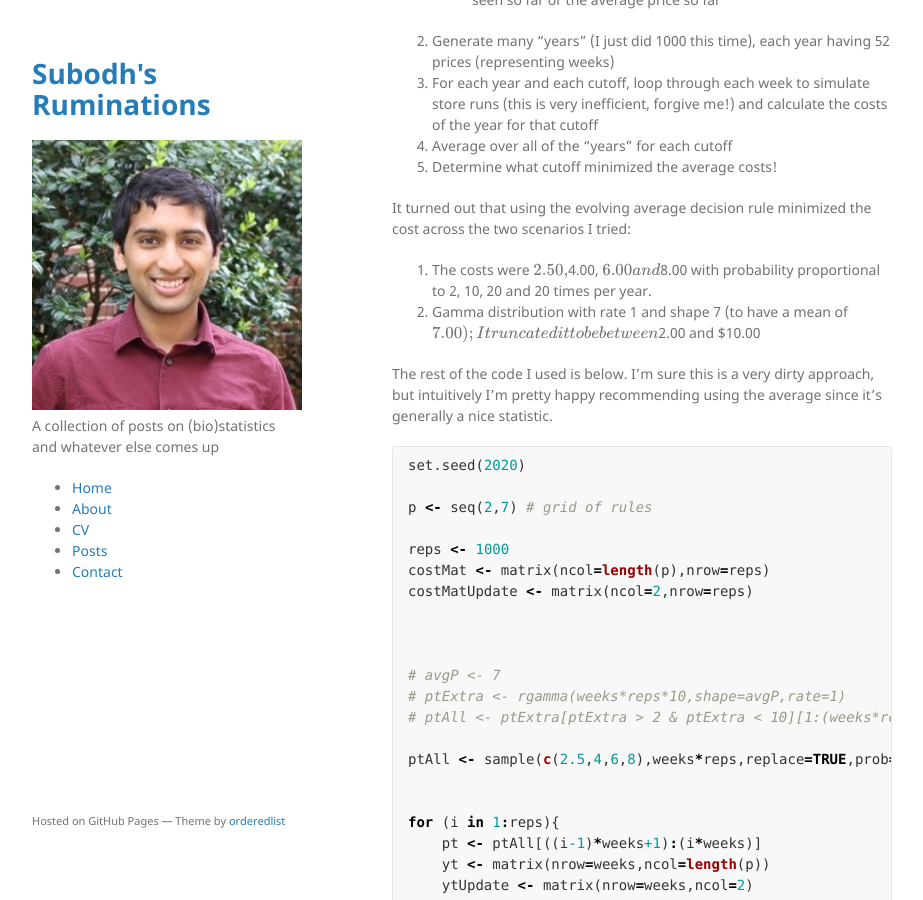
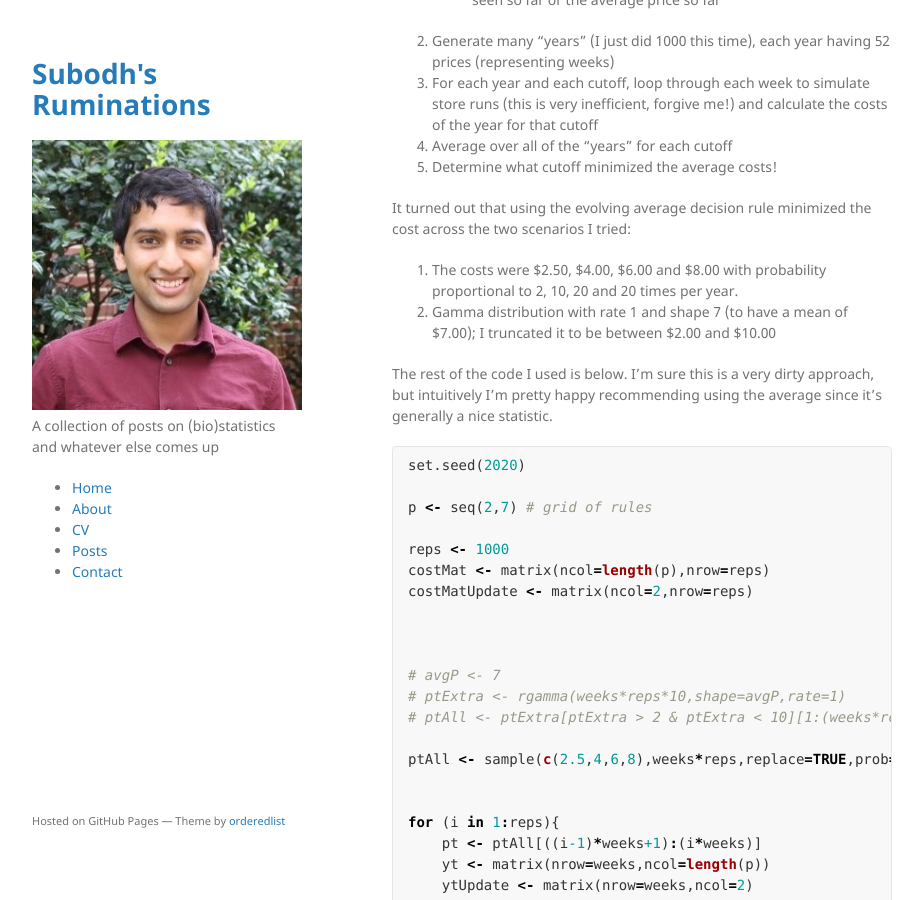
Before and after one commit to srselukar/srselukar.github.io, a Jekyll site: the page built from _posts/2020-08-15-when-to-buy.md, in a window 1280 px wide and 900 px high, scrolled down 1335 px. Shown: the whole window, without its empty margins (178-1101 px from the left). Built offline with Jekyll 4.4.1, drawn with Linux system fonts in a browser that asks for light colours; formulas are drawn with MathJax 3.

```diff
--- a/_posts/2020-08-15-when-to-buy.md
+++ b/_posts/2020-08-15-when-to-buy.md
@@ -80,11 +80,11 @@ simulation-based approach.
 It turned out that using the evolving average decision rule minimized
 the cost across the two scenarios I tried:
 
-1. The costs were \$2.50,
-\$4.00, \$6.00 and \$8.00 with probability proportional to 2, 10, 20 and 20
+1. The costs were \\$2.50,
+\\$4.00, \\$6.00 and \\$8.00 with probability proportional to 2, 10, 20 and 20
 times per year.
 2. Gamma distribution with rate 1 and shape 7 (to have a
-mean of \$7.00); I truncated it to be between \$2.00 and \$10.00
+mean of \\$7.00); I truncated it to be between \\$2.00 and \\$10.00
 
 The rest of the code I used is below. I’m sure this is a very dirty
 approach, but intuitively I’m pretty happy recommending using the
```
